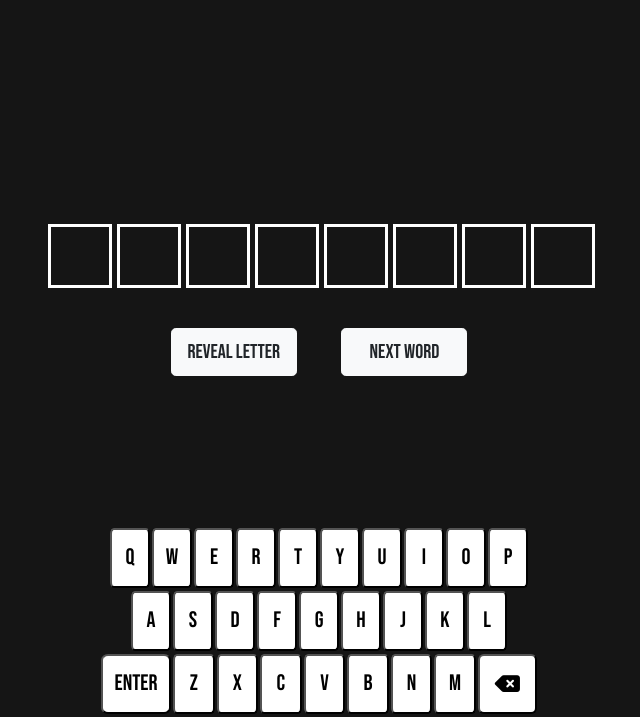
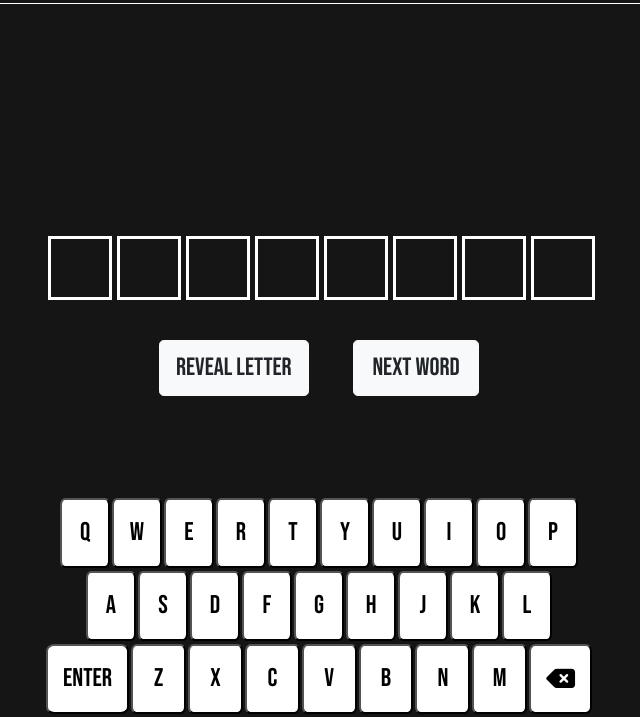
Before and after one commit to jacobbaber/Definy, a website with bundled scripts: page index.html in a window 1280 px wide. Shown: the part 83-800 px from the top of the page, without its empty margins (321-961 px from the left). Built offline with nearby package versions, Linux system fonts and the light colour scheme; no server answers.

Commit message:
changed some font sizes

```diff
--- a/styles.css
+++ b/styles.css
@@ -7,7 +7,7 @@ html {
 }
 .definy-logo {
   color: white;
-  font-size: 200%;
+  font-size: 250%;
   letter-spacing: 1px;
 }
 
@@ -59,7 +59,7 @@ html {
   padding-top: 5vh;
   display: flex;
   justify-content: center;
-  font-size: 80px;
+  font-size: 150px;
 }
 
 .hintedLetter {
@@ -92,11 +92,13 @@ html {
 
 .reveal {
   margin-right: 2%;
+  font-size: 25px;
 }
 
 .newGame {
   margin-left: 2%;
   width: 126px;
+  font-size: 25px;
 }
 
 .key {
@@ -105,12 +107,12 @@ html {
   margin-left: 1px;
   margin-right: 1px;
   margin-bottom: 3px;
-  height: 60px;
-  width: 40px;
+  height: 70px;
+  width: 50px;
   border-radius: 10%;
   align-items: center;
   justify-content: center;
-  font-size: 1.4em;
+  font-size: 1.6em;
 }
 
 .back {
@@ -119,12 +121,12 @@ html {
   margin-left: 1px;
   margin-right: 1px;
   margin-bottom: 3px;
-  height: 60px;
+  height: 70px;
   border-radius: 10%;
   align-items: center;
   justify-content: center;
-  font-size: 1.4em;
-  width: 70px;
+  font-size: 1.6em;
+  width: 90px;
 }
 
 .enter {
@@ -133,12 +135,12 @@ html {
   margin-left: 1px;
   margin-right: 1px;
   margin-bottom: 3px;
-  height: 60px;
+  height: 70px;
   border-radius: 10%;
   align-items: center;
   justify-content: center;
-  font-size: 1.4em;
-  width: 70px;
+  font-size: 1.6em;
+  width: 90px;
 }
 
 .entire-keyboard {
@@ -172,7 +174,7 @@ html {
     border-radius: 10%;
     align-items: center;
     justify-content: center;
-    font-size: 1.2em;
+    font-size: 1.6em;
   }
 
   .back {
@@ -183,7 +185,7 @@ html {
     border-radius: 10%;
     align-items: center;
     justify-content: center;
-    font-size: 1.2em;
+    font-size: 1.6em;
   }
 
   .enter {
@@ -194,7 +196,7 @@ html {
     border-radius: 10%;
     align-items: center;
     justify-content: center;
-    font-size: 1.2em;
+    font-size: 1.6em;
   }
 
   #definition {
```
